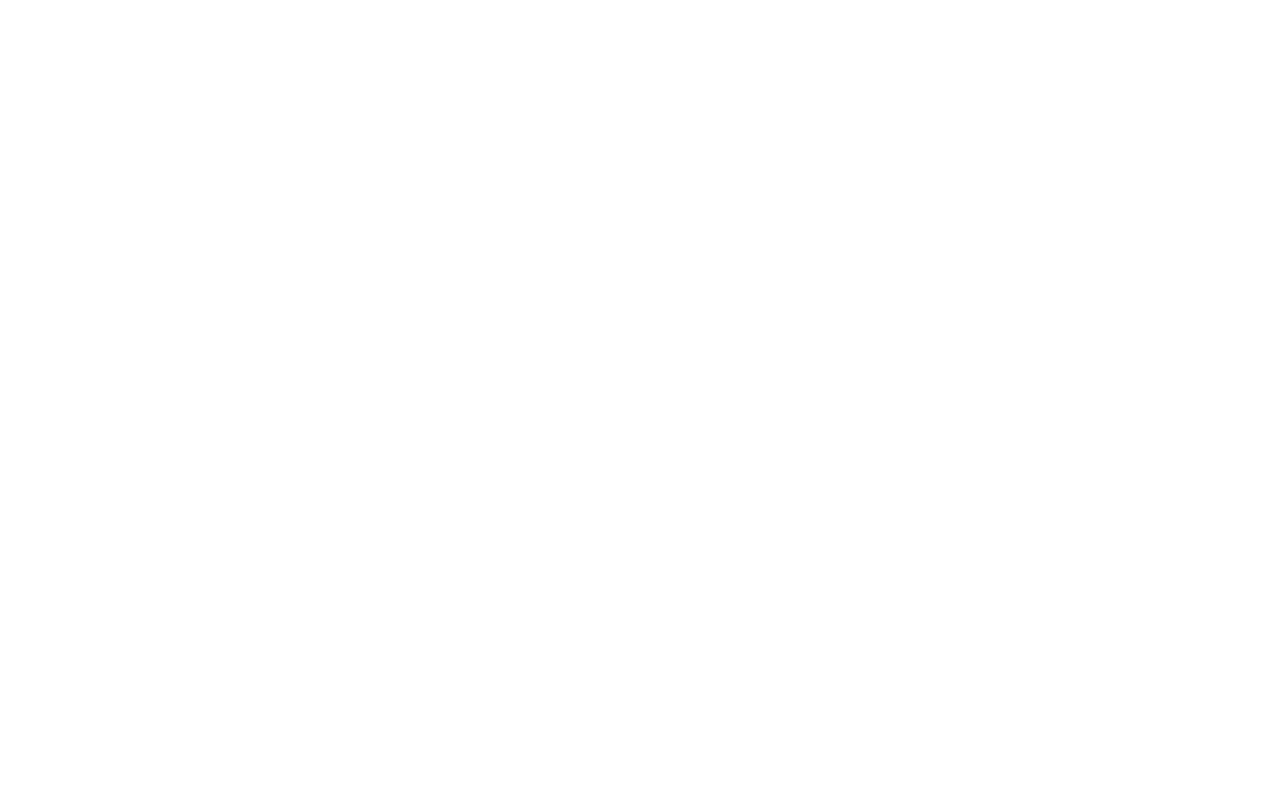
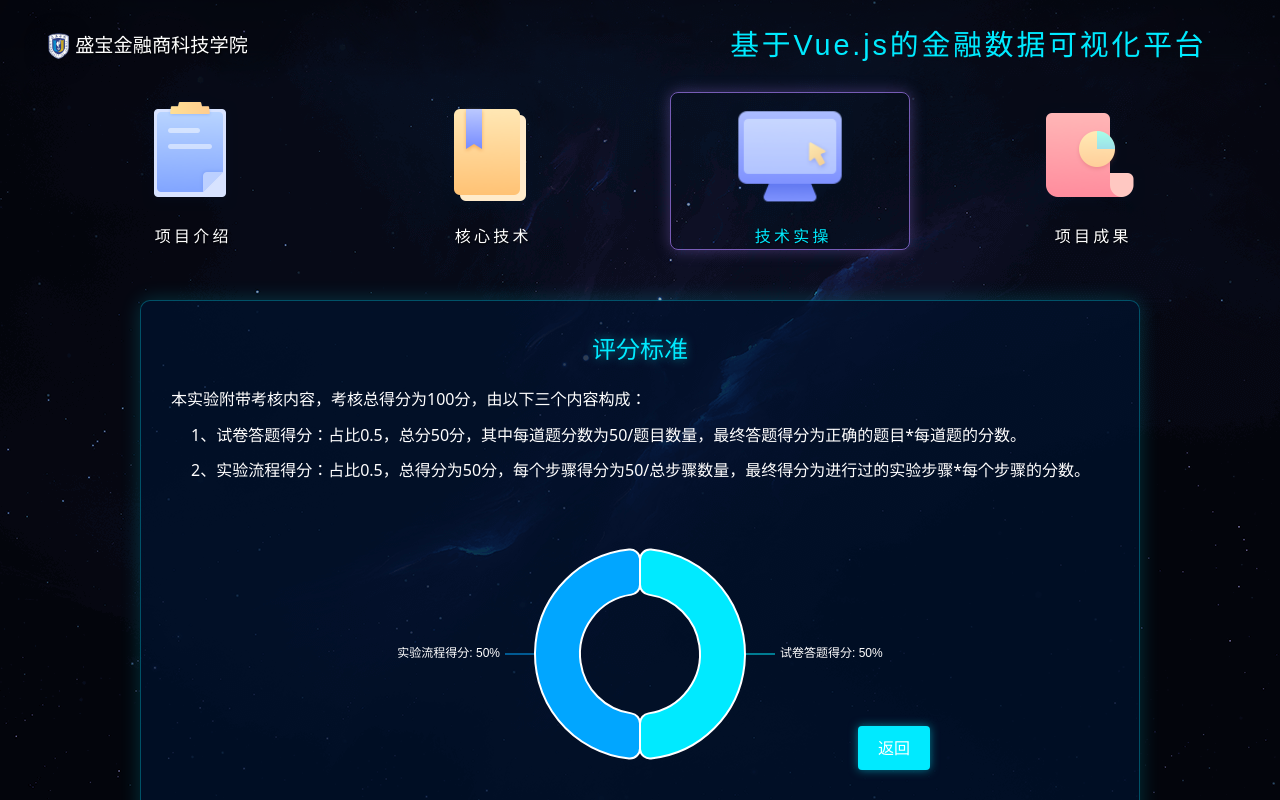
Before and after one commit to ltb1996/jinrongvue, a Vue app: page /#/basicoperate/kaohe in a window 1280 px wide. Before the commit this address had no page. Built offline with nearby package versions, Linux system fonts and the light colour scheme.

Commit message:
thirteen

```diff
--- a/src/components/nav-bar/index.vue
+++ b/src/components/nav-bar/index.vue
@@ -156,7 +156,7 @@
   user-select: none;
   margin-bottom: 25px;
   padding-top: 24px;
-  margin-left: 420px;
+  margin-left: 465px;
 }
 .navbar .center .navlink {
   display: flex;
--- a/src/router/index.ts
+++ b/src/router/index.ts
@@ -41,7 +41,13 @@
     children: [
       {
         path: 'shoppage',
+        name: 'shoppage',
         component: () => import('../views/basicoperate/shoppage.vue')
+      },
+      {
+        path: 'kaohe',
+        name: 'kaohe',
+        component: () => import('../views/basicoperate/kaohe.vue')
       }
     ]
   },
--- a/src/views/basicoperate.vue
+++ b/src/views/basicoperate.vue
@@ -1,9 +1,9 @@
 <template>
   <div class="allStyle">
     <nav-bar></nav-bar>
-    <div v-if="!$route.path.includes('shoppage')" class="button-container">
+    <div v-if="!$route.path.includes('shoppage') && !$route.path.includes('kaohe')" class="button-container">
       <div class="cyber-button" @click="handleExamInfo">
-        <span class="cyber-button__text">实验介绍</span>
+        <span class="cyber-button__text">考核说明</span>
         <span class="cyber-button__glitch"></span>
       </div>
       <div class="cyber-button" @click="handleEnterLab">
@@ -22,7 +22,7 @@
 const router = useRouter();
 
 const handleExamInfo = () => {
-  console.log("考核说明");
+  router.push('/basicoperate/kaohe');
 };
 
 const handleEnterLab = () => {
--- /dev/null
+++ b/src/views/basicoperate/kaohe.vue
@@ -0,0 +1,168 @@
+<template>
+  <div class="content-container">
+    <div class="score-standard">
+      <h2 class="title">评分标准</h2>
+      <div class="description">
+        本实验附带考核内容，考核总得分为100分，由以下三个内容构成：
+        <p>
+          1、试卷答题得分：占比0.5，总分50分，其中每道题分数为50/题目数量，最终答题得分为正确的题目*每道题的分数。
+        </p>
+        <p>
+          2、实验流程得分：占比0.5，总得分为50分，每个步骤得分为50/总步骤数量，最终得分为进行过的实验步骤*每个步骤的分数。
+        </p>
+      </div>
+      <div class="chart-container" ref="chartRef"></div>
+    </div>
+  </div>
+  <div class="return-button" @click="handleReturn">返回</div>
+</template>
+
+<script setup lang="ts">
+import { onMounted, ref } from "vue";
+import * as echarts from "echarts";
+import { useRouter } from "vue-router";
+const chartRef = ref<HTMLElement>();
+const router = useRouter();
+onMounted(() => {
+  const chart = echarts.init(chartRef.value as HTMLElement);
+
+  const option = {
+    tooltip: {
+      trigger: "item",
+    },
+    series: [
+      {
+        type: "pie",
+        radius: ["40%", "70%"],
+        itemStyle: {
+          borderRadius: 10,
+          borderColor: "#fff",
+          borderWidth: 2,
+        },
+        emphasis: {
+          scale: true,
+          scaleSize: 10,
+          itemStyle: {
+            shadowBlur: 20,
+            shadowColor: "rgba(0, 234, 255, 0.5)",
+          },
+        },
+        label: {
+          show: true,
+          formatter: "{b}: {d}%",
+          color: "#fff",
+        },
+        data: [
+          {
+            value: 50,
+            name: "试卷答题得分",
+            itemStyle: {
+              color: "#00eaff",
+            },
+          },
+          {
+            value: 50,
+            name: "实验流程得分",
+            itemStyle: {
+              color: "#01a6ff",
+            },
+          },
+        ],
+      },
+    ],
+  };
+
+  chart.setOption(option);
+
+  // 监听窗口大小变化,重绘图表
+  window.addEventListener("resize", () => {
+    chart.resize();
+  });
+});
+const handleReturn = () => {
+  router.push("/basicoperate");
+};
+</script>
+
+<style scoped>
+.content-container {
+  display: flex;
+  justify-content: center;
+  align-items: center;
+  margin-top: 300px;
+  /* padding-bottom: 150px; */
+}
+
+.score-standard {
+  background: rgba(0, 19, 47, 0.7);
+  border: 1px solid rgba(0, 234, 255, 0.3);
+  border-radius: 10px;
+  padding: 30px;
+  width: 80%;
+  max-width: 1000px;
+  box-shadow: 0 0 20px rgba(0, 234, 255, 0.2);
+}
+
+.title {
+  color: #00eaff;
+  font-size: 24px;
+  margin-bottom: 20px;
+  text-align: center;
+  text-shadow: 0 0 10px rgba(0, 234, 255, 0.5);
+}
+
+.description {
+  color: #fff;
+  font-size: 16px;
+  line-height: 1.6;
+  margin-bottom: 20px;
+}
+
+.description p {
+  margin: 10px 0;
+  padding-left: 20px;
+}
+
+.chart-container {
+  width: 100%;
+  height: 300px;
+  margin-top: 10px;
+}
+
+/* 确保滚动条相关样式放在最后 */
+::-webkit-scrollbar {
+  display: none;
+  width: 0;
+  height: 0;
+}
+
+::-webkit-scrollbar-track {
+  display: none;
+}
+
+::-webkit-scrollbar-thumb {
+  display: none;
+}
+
+* {
+  scrollbar-width: none;
+  -ms-overflow-style: none;
+}
+
+.return-button {
+  position: absolute;
+  bottom: 30px;
+  right: 350px;
+  background-color: #00eaff;
+  color: #fff;
+  padding: 10px 20px;
+  border-radius: 4px;
+  cursor: pointer;
+  box-shadow: 0 0 10px rgba(0, 234, 255, 0.5);
+  transition: background-color 0.3s;
+}
+
+.return-button:hover {
+  background-color: #007acc;
+}
+</style>
--- a/src/views/projectindex.vue
+++ b/src/views/projectindex.vue
@@ -270,7 +270,7 @@
 
 .jump-button {
   position: absolute;
-  bottom: 100px;
+  bottom: 64px;
   right: 100px;
   z-index: 2;
 }
```
